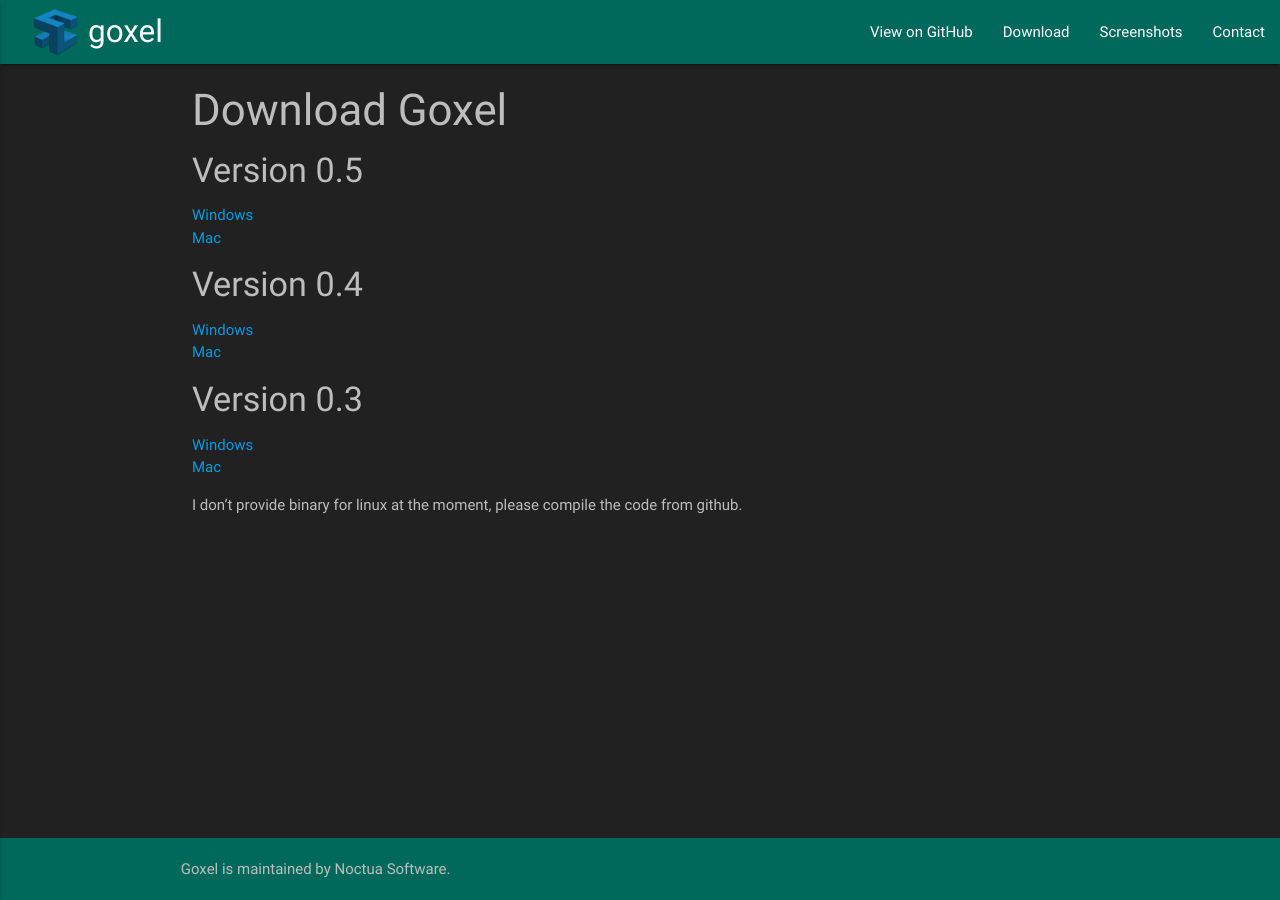
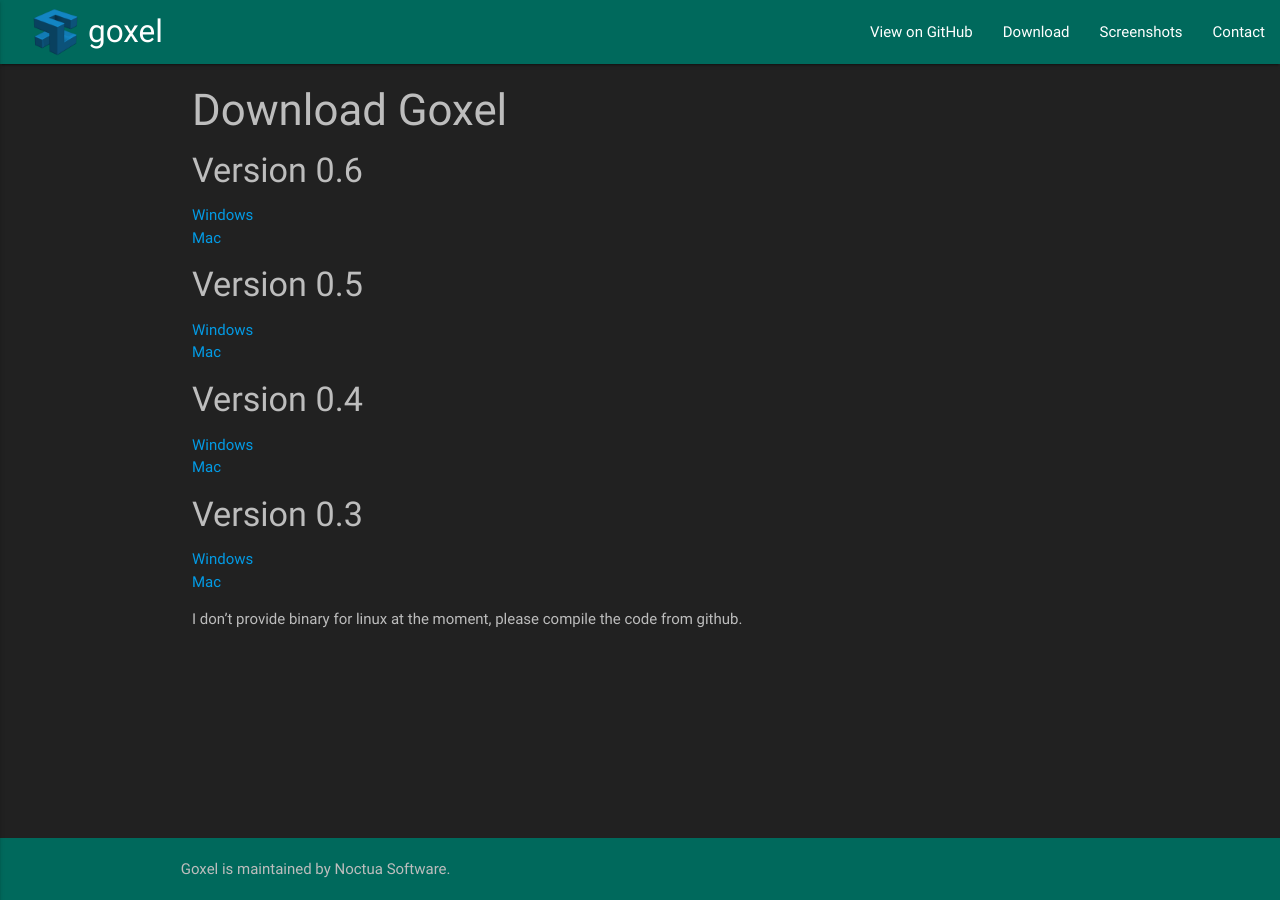
Before and after one commit to guillaumechereau/goxel, a Jekyll site: the page built from downloads.markdown, in a window 1280 px wide. Built offline with Jekyll 4.4.1, drawn with Linux system fonts in a browser that asks for light colours; nearby versions of some CDN libraries; our own code applies the rules of GitHub Pages for plain Markdown files.

Commit message:
Add link to 0.6 release

```diff
--- a/downloads.markdown
+++ b/downloads.markdown
@@ -3,6 +3,11 @@
 ---
 
 ### Download Goxel
+
+#### Version 0.6
+
+- [Windows](https://github.com/guillaumechereau/goxel/releases/download/v0.6.0/goxel-0.6.0-windows.zip)
+- [Mac](https://github.com/guillaumechereau/goxel/releases/download/v0.6.0/goxel-0.6.0-mac.zip)
 
 #### Version 0.5
 
```
